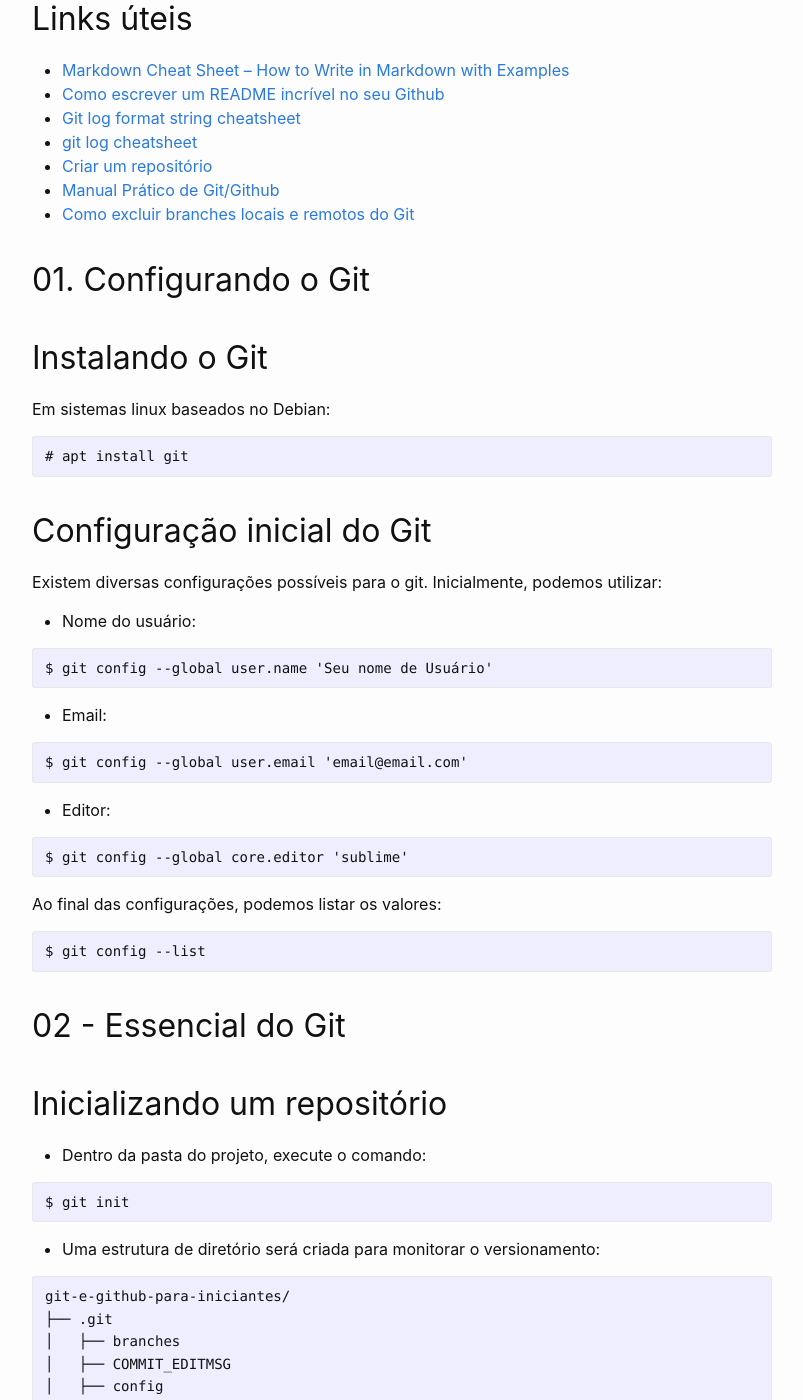
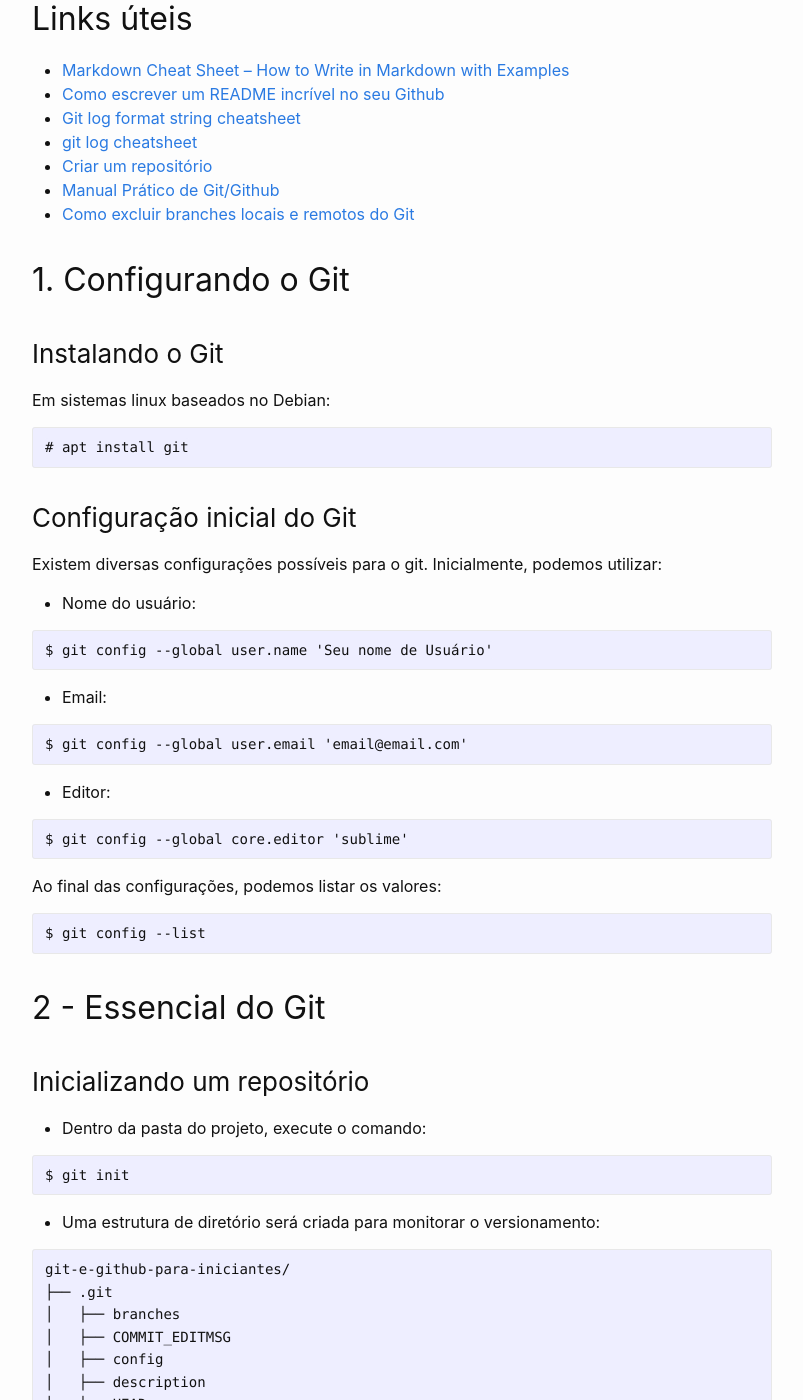
Before and after one commit to learnermap/learnermap.github.io, a Jekyll site: the page built from _posts/2023-02-18-aprendendo-git-github.md, in a window 1280 px wide and 1400 px high, scrolled down 613 px. Shown: the whole window, without its empty margins (238-1041 px from the left). Built offline with Jekyll 4.4.1, drawn with Linux system fonts in a browser that asks for light colours; comment, search, counter and statistics services are not loaded; some of the changed text lies outside the part shown.

Commit message:
Post update

````diff
--- a/_posts/2023-02-18-aprendendo-git-github.md
+++ b/_posts/2023-02-18-aprendendo-git-github.md
@@ -13,12 +13,12 @@ O Github é uma plataforma na web que utiliza o Git como base. Com ele é possí
 
 ## O que estou aprendendo?
 
-1. [Instalando e configurando o Git](#01-configrando-o-git)
-2. [Essencial do Git](#02-essencial-do-git)
-3. [Repositórios Remotos](#03-repositorios-remotos)
-4. [Ramificação](#04-ramificacao)
-5. [Extras](#05-extras)
-6. [Configurar múltiplas contas Git no mesmo computador](#06-configurar-multiplas-contas-no-pc)
+1. [Instalando e configurando o Git](#1-configrando-o-git)
+2. [Essencial do Git](#2-essencial-do-git)
+3. [Repositórios Remotos](#3-repositorios-remotos)
+4. [Ramificação](#4-ramificacao)
+5. [Extras](#5-extras)
+6. [Configurar múltiplas contas Git no mesmo computador](#6-configurar-multiplas-contas-no-mesmo-computador)
 
 ## Links úteis
 
@@ -30,9 +30,9 @@ O Github é uma plataforma na web que utiliza o Git como base. Com ele é possí
 - [Manual Prático de Git/Github](https://guilhermeonrails.github.io/manual-do-git-e-github/)
 - [Como excluir branches locais e remotos do Git](https://www.freecodecamp.org/portuguese/news/como-excluir-branches-locais-e-remotos-do-git/)
 
-## 01. Configurando o Git
+## 1. Configurando o Git
 
-## Instalando o Git
+### Instalando o Git
 
 Em sistemas linux baseados no Debian:
 
@@ -40,7 +40,7 @@ Em sistemas linux baseados no Debian:
 # apt install git
 ```
 
-## Configuração inicial do Git
+### Configuração inicial do Git
 
 Existem diversas configurações possíveis para o git. Inicialmente, podemos utilizar:
 
@@ -68,9 +68,9 @@ Ao final das configurações, podemos listar os valores:
 $ git config --list
 ```
 
-## 02 - Essencial do Git
+## 2 - Essencial do Git
 
-## Inicializando um repositório
+### Inicializando um repositório
 
 - Dentro da pasta do projeto, execute o comando:
 
@@ -98,7 +98,7 @@ git-e-github-para-iniciantes/
 └── Readme.md
 ```
 
-## O ciclo de vida dia status de seus arquivos
+### O ciclo de vida dia status de seus arquivos
 
 - **untracked:** não marcado, acabou de ser add no repo e ainda não foi reconhecido pelo git.
 
@@ -185,7 +185,7 @@ On branch master
 nothing to commit, working tree clean
 ```
 
-## Visualizando logs
+### Visualizando logs
 
 - Para verificar o histório de alterações podemos utilizar:
 
@@ -240,7 +240,7 @@ $ git log --graph
 $ git show 3621c562ca13cd41cde6334c643e8412ab6ac053
 ```
 
-## Visualizando o diff
+### Visualizando o diff
 
 - Visualizando mudanças antes do stage.
 
@@ -266,7 +266,7 @@ index ca6549f..0b73485 100644
 git diff --name-only
 ```
 
-## Desfazendo coisas
+### Desfazendo coisas
 
 
 #### Excluindo alterações antes do stage
@@ -393,7 +393,7 @@ $ git reset --hard 9936c23
 
 <!-- ![Github](images/create-new-repo.png) -->
 
-## Criando adicionando uma chave SSH
+### Criando adicionando uma chave SSH
 
 - Gerar uma nova chave ssh (*Linux/Debian*)
 
@@ -421,7 +421,7 @@ Copie sua chave pública e crie um novo registro de chave nas configurações do
 
 <!-- ![](images/add-new-ssh-key.png)  -->
 
-## Ligando repositório local a um remoto
+### Ligando repositório local a um remoto
 
 - Utilize as instruções exibidas no momento da criação do repositório:
 
@@ -447,7 +447,7 @@ git push -u origin master
 $ git remote set-url origin <nova-url>
 ```
 
-## Enviando mudanças para um repositório remoto
+### Enviando mudanças para um repositório remoto
 
 - Após enviar pro stage e realizar o commit das alterações:
 
@@ -461,7 +461,7 @@ $ git push origin master
 $ git push --all origin
 ```
 
-## Clonando repositórios remotos
+### Clonando repositórios remotos
 
 - Prefira ssh por ser mais rápido.
 
@@ -469,7 +469,7 @@ $ git push --all origin
 $ git clone gitgit@github.com:learnermap/git-e-github-para-iniciantes.git
 ```
 
-## Fazendo fork de um projeto
+### Fazendo fork de um projeto
 
 - Copia um projeto de terceiros.
 
@@ -487,7 +487,7 @@ $ git clone gitgit@github.com:learnermap/git-e-github-para-iniciantes.git
 - Trabalho simultâneo
 - Evita conflitos
 
-## Criando um branch
+### Criando um branch
 
 - Criando um novo branch de nome testing.
 
@@ -545,7 +545,7 @@ nothing to commit (create/copy files and use "git add" to track)
 
 ```
 
-## Movendo e deletando branches
+### Movendo e deletando branches
 
 - Para listar e alterar entre os branches, utilize:
 
@@ -565,7 +565,7 @@ Deleted branch new-branch (was d0985c5).
 
 **Importante:** Antes de sair de um branch, realize o commit de todas as alterações.
 
-## Renomeando branch
+### Renomeando branch
 
 - Para alterar o nome do branch atual para `main`:
 
@@ -573,12 +573,12 @@ Deleted branch new-branch (was d0985c5).
 $ git branch -M main
 ```
 
-## Entendendo o merge
+### Entendendo o merge
 
 - Mantém o histórico dos commits anteriores em todos os branches.
 - Cria um commit somente para fazer a união dos branches, pode afetar a legibilidade da árvore.
 
-## Entendendo o rebase
+### Entendendo o rebase
 
 - Insere o novo ramo na frente do último commit da master.
 - Altera o histórico, prejudicando a ordem cronológica.
@@ -588,7 +588,7 @@ $ git branch -M main
 $ git pull --rebase
 ```
 
-## Merge e rebase na prática
+### Merge e rebase na prática
 
 - merge: utilizado mais em pull request, para demonstrar a união de dois branches.
 
@@ -630,7 +630,7 @@ Profile
 	- [Doc](https://git-scm.com/docs/gitignore)
 	- [Template](https://github.com/github/gitignore)
 
-## Git stash é lindo
+### Git stash é lindo
 
 - Guarda modificações ainda não commitadas temporariamente.
 
@@ -722,7 +722,7 @@ $ git stash list
 $ git stash clear
 ```
 
-## Alias para que te quero
+### Alias para que te quero
 
 - Assim como no unix, é possível criar aliases para os comandos do git.
 - Alguns aliases utilizados:
@@ -736,7 +736,7 @@ git config --global alias.lg log --pretty=format:"%h %ad - %s" --date=short
 
 ```
 
-## Versionamento com tags
+### Versionamento com tags
 
 - Utilizado para delimitar um grupo de commits.
 - Criando uma tag:
@@ -760,7 +760,7 @@ $ git tag
 No Github, será criado um pacote com o source compactado e com a tag definida no formato de release.
 
 
-## Salvando sua sexta com git revert
+### Salvando sua sexta com git revert
 
 - Utilizado para voltar no fluxo de commits, mas não perder o histórico de alterações.
 - Adicionando um novo arquivo e incluindo no versionamento com commit.
@@ -826,7 +826,7 @@ drwxr-xr-x 5 leanermap leanermap 4096 Jan 23 18:57 ../
 drwxr-xr-x 8 leanermap leanermap 4096 Jan 23 19:35 .git/
 ```
 
-## Apagando tags e branches remotos
+### Apagando tags e branches remotos
 
 - Apagando tag localmente
 
````
Also changed, not shown: other parts of _posts/2023-02-18-aprendendo-git-github.md (+7 -7 lines).
